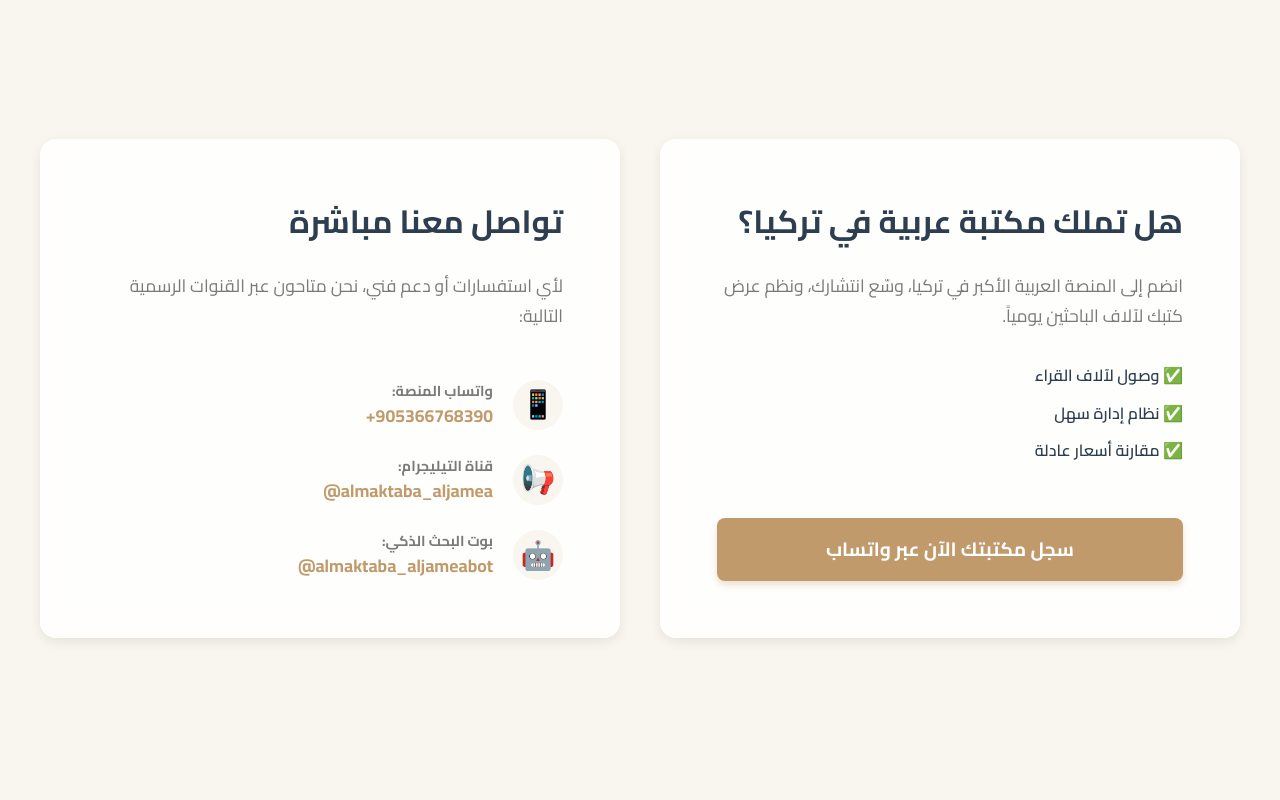
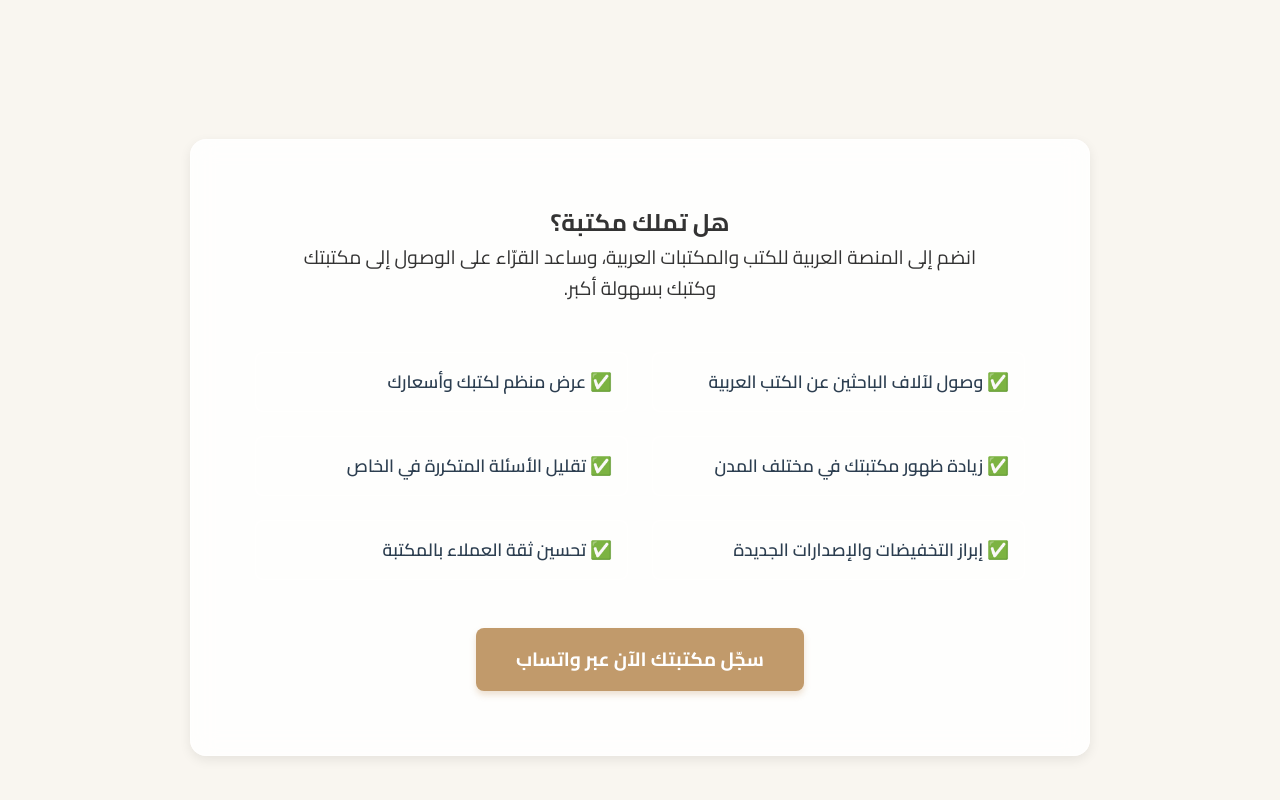
Before and after one commit to almktbaaljamea/almktba.aljamea.github.io, a Next.js app: page / in a window 1280 px wide. Shown: the part 1240-2040 px from the top of the page. Built offline with nearby package versions, Linux system fonts and the light colour scheme.

Commit message:
UI Refinement: updated library registration section with detailed benefits and full-width layout

```diff
--- a/src/app/page.css
+++ b/src/app/page.css
@@ -165,97 +165,64 @@
   padding: 6rem 0;
 }
 
-.cta-grid {
+.full-width-cta {
+  padding: 4rem;
+  text-align: center;
+  max-width: 900px;
+  margin: 0 auto;
+}
+
+.cta-intro {
+  font-size: 1.2rem;
+  margin-bottom: 3rem !important;
+  color: var(--text-dark) !important;
+  max-width: 700px;
+  margin-left: auto;
+  margin-right: auto;
+}
+
+.cta-benefits-detailed {
   display: grid;
   grid-template-columns: 1fr 1fr;
-  gap: 2.5rem;
-}
-
-.cta-card {
-  padding: 3.5rem;
-  display: flex;
-  flex-direction: column;
-  height: 100%;
-}
-
-.cta-card h2 {
-  font-size: 2rem;
-  margin-bottom: 1.5rem;
-  color: var(--secondary-color);
-}
-
-.cta-card p {
-  font-size: 1.1rem;
-  margin-bottom: 2rem;
-  color: var(--text-light);
-  line-height: 1.7;
-}
-
-.cta-benefits {
-  display: flex;
-  flex-direction: column;
-  gap: 0.75rem;
-  margin-bottom: auto;
+  gap: 1.5rem;
+  text-align: right;
+  margin-bottom: 3rem;
 }
 
 .benefit-item {
+  font-size: 1.1rem;
   font-weight: 600;
   color: var(--secondary-color);
+  padding: 15px;
+  background: rgba(255, 255, 255, 0.05);
+  border-radius: var(--radius-md);
+  border: 1px solid var(--glass-border);
+  transition: transform 0.2s;
 }
 
-.contact-methods {
+.benefit-item:hover {
+  transform: scale(1.02);
+  background: rgba(255, 255, 255, 0.1);
+}
+
+.cta-action-wrapper {
   display: flex;
-  flex-direction: column;
-  gap: 1.5rem;
+  justify-content: center;
   margin-top: 1rem;
 }
 
-.contact-item {
-  display: flex;
-  align-items: center;
-  gap: 1.25rem;
+@media (max-width: 768px) {
+  .cta-benefits-detailed {
+    grid-template-columns: 1fr;
+  }
+  .full-width-cta {
+    padding: 2.5rem 1.5rem;
+  }
+  .cta-intro {
+    font-size: 1.1rem;
+  }
 }
 
-.contact-item .icon {
-  font-size: 1.75rem;
-  width: 50px;
-  height: 50px;
-  background: var(--background-light);
-  border-radius: 50%;
-  display: flex;
-  align-items: center;
-  justify-content: center;
-}
-
-.contact-item div {
-  display: flex;
-  flex-direction: column;
-}
-
-.contact-item strong {
-  font-size: 0.9rem;
-  color: var(--text-light);
-}
-
-.contact-link {
-  font-size: 1.1rem;
-  font-weight: 700;
-  color: var(--primary-color);
-  transition: color 0.2s;
-}
-
-.contact-link:hover {
-  color: var(--primary-dark);
-}
-
-@media (max-width: 850px) {
-  .cta-grid {
-    grid-template-columns: 1fr;
-  }
-  .cta-card {
-    padding: 2.5rem 1.5rem;
-  }
-}
 
 .btn-lg {
   padding: 16px 40px;
--- a/src/app/page.tsx
+++ b/src/app/page.tsx
@@ -51,51 +51,29 @@ export default function Home() {
         </div>
       </section>
 
-      {/* Contact & CTA Section */}
+      {/* Bookstore Registration Section */}
       <section className="cta-section container">
-        <div className="cta-grid">
-          <div className="cta-card glass-panel animate-fade-in">
-            <h2>هل تملك مكتبة عربية في تركيا؟</h2>
-            <p>انضم إلى المنصة العربية الأكبر في تركيا، وسّع انتشارك، ونظم عرض كتبك لآلاف الباحثين يومياً.</p>
-            <div className="cta-benefits">
-              <div className="benefit-item">✅ وصول لآلاف القراء</div>
-              <div className="benefit-item">✅ نظام إدارة سهل</div>
-              <div className="benefit-item">✅ مقارنة أسعار عادلة</div>
-            </div>
-            <a href="https://wa.me/905366768390?text=أرغب+في+تسجيل+مكتبتي+في+منصة+المكتبة+الجامعة" className="btn btn-primary btn-lg" style={{marginTop: '1.5rem'}}>
-              سجل مكتبتك الآن عبر واتساب
-            </a>
+        <div className="cta-card glass-panel animate-fade-in full-width-cta">
+          <h2>هل تملك مكتبة؟</h2>
+          <p className="cta-intro">انضم إلى المنصة العربية للكتب والمكتبات العربية، وساعد القرّاء على الوصول إلى مكتبتك وكتبك بسهولة أكبر.</p>
+
+          <div className="cta-benefits-detailed">
+            <div className="benefit-item">✅ وصول لآلاف الباحثين عن الكتب العربية</div>
+            <div className="benefit-item">✅ عرض منظم لكتبك وأسعارك</div>
+            <div className="benefit-item">✅ زيادة ظهور مكتبتك في مختلف المدن</div>
+            <div className="benefit-item">✅ تقليل الأسئلة المتكررة في الخاص</div>
+            <div className="benefit-item">✅ إبراز التخفيضات والإصدارات الجديدة</div>
+            <div className="benefit-item">✅ تحسين ثقة العملاء بالمكتبة</div>
           </div>
 
-          <div className="cta-card glass-panel animate-fade-in animate-delay-1">
-            <h2>تواصل معنا مباشرة</h2>
-            <p>لأي استفسارات أو دعم فني، نحن متاحون عبر القنوات الرسمية التالية:</p>
-            <div className="contact-methods">
-              <div className="contact-item">
-                <span className="icon">📱</span>
-                <div>
-                  <strong>واتساب المنصة:</strong>
-                  <a href="https://wa.me/905366768390" className="contact-link">905366768390+</a>
-                </div>
-              </div>
-              <div className="contact-item">
-                <span className="icon">📢</span>
-                <div>
-                  <strong>قناة التيليجرام:</strong>
-                  <a href="https://t.me/almaktaba_aljamea" className="contact-link">almaktaba_aljamea@</a>
-                </div>
-              </div>
-              <div className="contact-item">
-                <span className="icon">🤖</span>
-                <div>
-                  <strong>بوت البحث الذكي:</strong>
-                  <a href="https://t.me/almaktaba_aljameabot" className="contact-link">almaktaba_aljameabot@</a>
-                </div>
-              </div>
-            </div>
+          <div className="cta-action-wrapper">
+            <a href="https://wa.me/905366768390?text=أرغب+في+تسجيل+مكتبتي+في+منصة+المكتبة+الجامعة" className="btn btn-primary btn-lg">
+              سجّل مكتبتك الآن عبر واتساب
+            </a>
           </div>
         </div>
       </section>
+
     </div>
   );
 }
```
Also changed, not shown: 32 other files (tests, documents, lock files or other folders).
